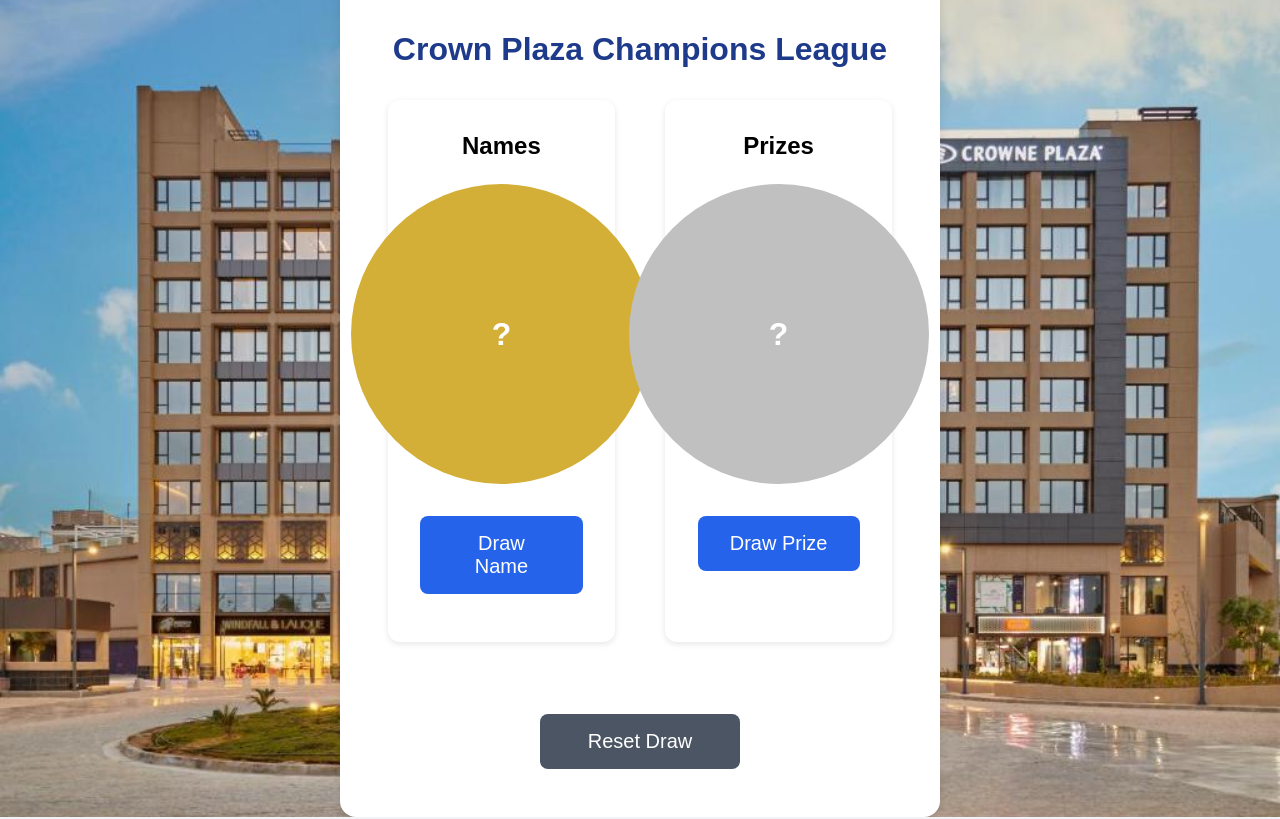
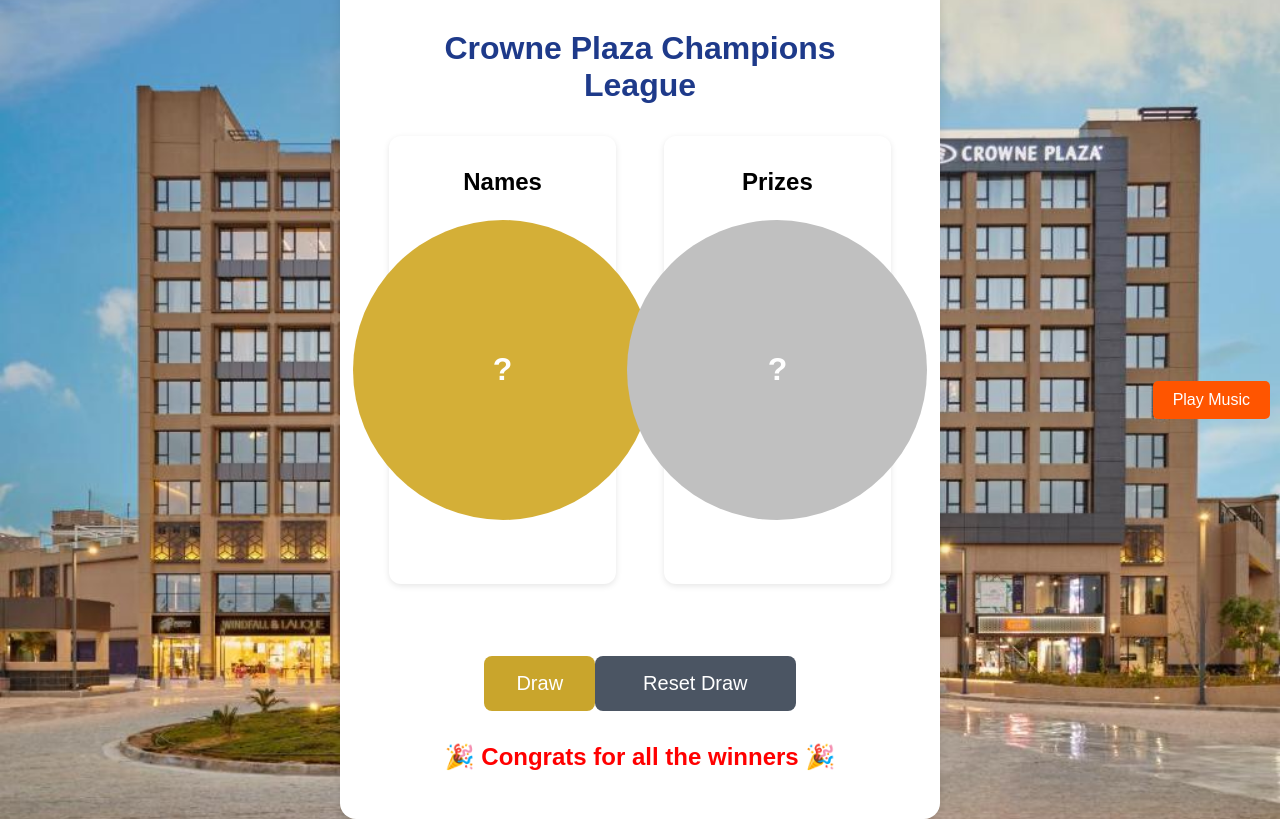
Before and after one commit to AbdelahmanSamy/CrownePlaza, a React (Create React App) app: page / in a window 1280 px wide. Built offline with nearby package versions, Linux system fonts and the light colour scheme.

Commit message:
edited features

```diff
--- a/package.json
+++ b/package.json
@@ -7,6 +7,7 @@
     "@testing-library/jest-dom": "^6.6.3",
     "@testing-library/react": "^16.2.0",
     "@testing-library/user-event": "^13.5.0",
+    "my-app": "file:",
     "react": "^19.0.0",
     "react-dom": "^19.0.0",
     "react-scripts": "5.0.1",
--- a/public/index.html
+++ b/public/index.html
@@ -25,31 +25,29 @@
       }
 
       /* Hide the SoundCloud iframe */
-      .soundcloud-embed {
-        display: none;
-      }
-
-      /* Make the new SoundCloud iframe also hidden */
       .hidden-soundcloud {
         display: none;
       }
 
-      .credits {
-        font-size: 10px;
-        color: #cccccc;
-        line-break: anywhere;
-        word-break: normal;
-        overflow: hidden;
-        white-space: nowrap;
-        text-overflow: ellipsis;
-        font-family: Interstate, Lucida Grande, Lucida Sans Unicode, Lucida Sans, Garuda, Verdana, Tahoma, sans-serif;
-        font-weight: 100;
-        text-align: center;
+      /* Button style */
+      .music-button {
+        position: fixed;
+        right: 10px;
+        top: 50%;
+        transform: translateY(-50%);
+        background-color: #ff5500;
+        color: white;
+        border: none;
+        padding: 10px 20px;
+        font-size: 16px;
+        cursor: pointer;
+        border-radius: 5px;
+        z-index: 10;
       }
 
-      .credits a {
-        color: #cccccc;
-        text-decoration: none;
+      /* Button hover effect */
+      .music-button:hover {
+        background-color: #ff7733;
       }
     </style>
   </head>
@@ -59,28 +57,30 @@
 
     <div id="root"></div>
 
-    <!-- Embed SoundCloud Player, hidden but autoplaying -->
+    <!-- Embed SoundCloud Player, hidden initially -->
     <iframe
-  class="hidden-soundcloud"
-  width="100%"
-  height="300"
-  scrolling="no"
-  frameborder="no"
-  allow="autoplay"
-  src="https://w.soundcloud.com/player/?url=https%3A//api.soundcloud.com/playlists/1971221216&color=%23ff5500&auto_play=true&hide_related=false&show_comments=true&show_user=true&show_reposts=false&show_teaser=true&visual=true">
-</iframe>
-
-
-    <!-- New Embed for the playlist, also hidden -->
-    <iframe
+      id="soundcloud-player"
       class="hidden-soundcloud"
       width="100%"
       height="300"
       scrolling="no"
       frameborder="no"
       allow="autoplay"
-      src="https://w.soundcloud.com/player/?url=https%3A//api.soundcloud.com/playlists/1971221216&color=%23ff5500&auto_play=false&hide_related=false&show_comments=true&show_user=true&show_reposts=false&show_teaser=true&visual=true">
+      src="https://w.soundcloud.com/player/?url=https%3A//api.soundcloud.com/playlists/1971221216&color=%23ff5500&auto_play=true&hide_related=false&show_comments=true&show_user=true&show_reposts=false&show_teaser=true&visual=true">
     </iframe>
 
+    <!-- Button to play music -->
+    <button class="music-button" onclick="playMusic()">Play Music</button>
+
+    <script>
+      // Function to play the music when the button is clicked
+      function playMusic() {
+        const soundcloudIframe = document.getElementById('soundcloud-player');
+        // Trigger autoplay without showing the iframe
+        const iframeSrc = soundcloudIframe.src;
+        soundcloudIframe.src = ''; // Reset the iframe
+        soundcloudIframe.src = iframeSrc; // Set the src again to trigger autoplay
+      }
+    </script>
   </body>
 </html>
--- a/src/App.js
+++ b/src/App.js
@@ -11,46 +11,68 @@
   "Kitchen Machine-Moulinex-1000W","Vacuum Cleaner-Hoover- 2000w","Smart Watch -Redmi","Air fryer -Torneedo-3.5 lit","Smart Watch -Huawei","Turkish Coffee Machine -Mienta","Toaster -Sonai","Iron-Philips","Speaker - JBL","Laptop -Del Core i7", "TV LG -43", "Mobile -Samsung Galaxy A55", "Mobile -Vivo Y19s Black", "Microwave -Fresh-28lit", "Vacuum Cleaner-Hoover- 2000w",
   "Smart Watch -Redmi", "Air fryer -Torneedo-3.5 lit", "Turkish Coffee Machine -Mienta", "Toaster -Sonai",
   "Sandwich maker -One Life-waffel, grill-1*3/800w", "Iron-Philips", "Mobile -Vivo Y19s Black",
-  "Smart Watch -Apple", "Samsung Galaxy TABA9/Ram:4GB/M:64GB", "Microwave -Sharp-34lit", "TV Sharp 32", "Microwave -Fresh-28lit", "Vacuum Cleaner-Hoover- 2000w", "Vacuum Cleaner -Fresh-1900 w", "Air fryer -Torneedo-3.5 lit", "Smart Watch -Huawei", "Turkish Coffee Machine -Mienta", "Sandwich maker -One Life-waffel, grill-1*3/800w",
+  "Smart Watch -Apple", "Samsung Galaxy TABA9", "Microwave -Sharp-34lit", "TV Sharp 32", "Microwave -Fresh-28lit", "Vacuum Cleaner-Hoover- 2000w", "Vacuum Cleaner -Fresh-1900 w", "Air fryer -Torneedo-3.5 lit", "Smart Watch -Huawei", "Turkish Coffee Machine -Mienta", "Sandwich maker -One Life-waffel, grill-1*3/800w",
   "Iron-Philips", "Vacuum Cleaner -Fresh-1900 w",
 
 ];
 export default function DrawSimulator() {
-  const [remainingNames, setRemainingNames] = useState([...names]);
-  const [remainingPrizes, setRemainingPrizes] = useState([...prizes]);
+  const [remainingNames, setRemainingNames] = useState([]);
+  const [remainingPrizes, setRemainingPrizes] = useState([]);
   const [drawnName, setDrawnName] = useState(null);
   const [drawnPrize, setDrawnPrize] = useState(null);
   const [isSwitchingColors, setIsSwitchingColors] = useState(false);
+  const [isShuffling, setIsShuffling] = useState(false);
+
+  const shuffleEffect = (items, setDrawn, callback) => {
+    let shuffleCount = 0;
+    setIsShuffling(true);
+
+    const shuffleInterval = setInterval(() => {
+      const shuffledItems = [...items].sort(() => 0.5 - Math.random()).slice(0, 4);
+      setDrawn(shuffledItems[Math.floor(Math.random() * shuffledItems.length)]);
+      shuffleCount++;
+      if (shuffleCount > 5) { // After 5 shuffles (2 seconds each), stop the shuffle
+        clearInterval(shuffleInterval);
+        callback();
+      }
+    }, 1500); // 2 seconds interval for each name
+  };
 
   const drawRandom = (items, setItems, setDrawn) => {
-    if (items.length === 0) return; // Stop drawing if no items left
-    const randomIndex = Math.floor(Math.random() * items.length);
-    const drawnItem = items[randomIndex];
-    setDrawn(drawnItem);
-    setItems(prevItems => prevItems.filter((_, index) => index !== randomIndex)); // Remove drawn item
+    if (items.length === 0) return;
+    shuffleEffect(items, setDrawn, () => {
+      const randomIndex = Math.floor(Math.random() * items.length);
+      const drawnItem = items[randomIndex];
+      setDrawn(drawnItem);
+      setItems(prevItems => prevItems.filter((_, index) => index !== randomIndex));
+    });
   };
 
-  const handleKeydown = (event) => {
-    if (event.key === " " && remainingPrizes.length > 0) {
-      setIsSwitchingColors(true);
+  const handleDraw = () => {
+    if (remainingNames.length === 0 || remainingPrizes.length === 0) return;
 
-      // Set a timeout to trigger the color switching animation for a moment
+    setIsSwitchingColors(true);
+
+    setTimeout(() => {
+      drawRandom(remainingNames, setRemainingNames, setDrawnName);
       setTimeout(() => {
-        drawRandom(remainingNames, setRemainingNames, setDrawnName);
         drawRandom(remainingPrizes, setRemainingPrizes, setDrawnPrize);
-        setIsSwitchingColors(false); // End the animation
-      }, 1000); // You can adjust this duration
-    }
+        setIsSwitchingColors(false);
+      }, 3000); // Wait 4 seconds before drawing the prize
+    }, 1000); // Wait 1 second before starting the draw
   };
 
-  // Attach event listener to detect spacebar press
   useEffect(() => {
-    window.addEventListener("keydown", handleKeydown);
-
+    window.addEventListener("keydown", (event) => {
+      if (event.key === " " && remainingPrizes.length > 0) {
+        handleDraw();
+      }
+    });
     return () => {
-      window.removeEventListener("keydown", handleKeydown);
+      window.removeEventListener("keydown", handleDraw);
     };
   }, [remainingNames, remainingPrizes]);
+
 
   return (
     <div className="draw-simulator">
@@ -90,7 +112,7 @@
 
           .draw-sections {
             display: flex;
-            justify-content: space-between;
+            justify-content: center;
             gap: 3rem;
             margin-bottom: 2.5rem;
           }
@@ -157,7 +179,7 @@
           }
 
           .draw-button {
-            background-color: #2563eb;
+            background-color: #c9a52c;
             color: white;
             padding: 1rem 2rem;
             border: none;
@@ -213,36 +235,30 @@
         `}
       </style>
 
-      <h1 className="title">Crown Plaza Champions League</h1>
+      <h1 className="title">Crowne Plaza Champions League</h1>
       <div className={`draw-sections ${isSwitchingColors ? "switching" : ""}`}>
-        {/* Name Draw Section */}
         <div className="draw-section name">
           <h2 className="section-title">Names</h2>
           <div className="draw-circle name-circle">
             {drawnName || "?"}
           </div>
-          <button
-            onClick={() => drawRandom(remainingNames, setRemainingNames, setDrawnName)}
-            className="draw-button"
-          >
-            Draw Name
-          </button>
         </div>
 
-        {/* Prize Draw Section */}
         <div className="draw-section prize">
           <h2 className="section-title">Prizes</h2>
           <div className="draw-circle prize-circle">
             {drawnPrize || "?"}
           </div>
-          <button
-            onClick={() => drawRandom(remainingPrizes, setRemainingPrizes, setDrawnPrize)}
-            className="draw-button"
-          >
-            Draw Prize
-          </button>
         </div>
       </div>
+
+      <button
+        onClick={handleDraw}
+        className="draw-button"
+        disabled={isShuffling}
+      >
+        Draw
+      </button>
 
       <button
         onClick={() => {
@@ -252,6 +268,7 @@
           setDrawnPrize(null);
         }}
         className="reset-button"
+        disabled={isShuffling}
       >
         Reset Draw
       </button>
```
Also changed, not shown: 1 other file (tests, documents, lock files or other folders).
